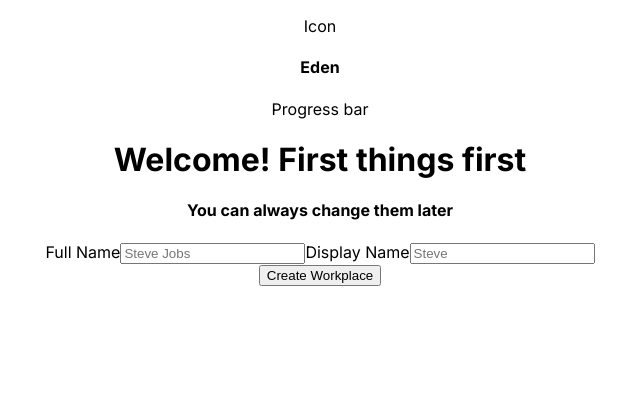
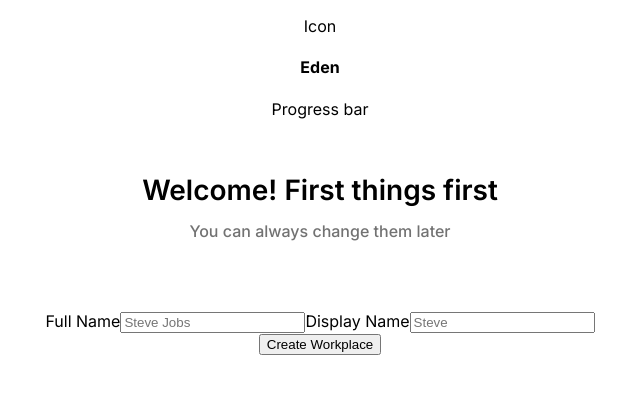
Before and after one commit to Amanthukral12/onboardingui, a React (Create React App) app: page / in a window 1280 px wide. Shown: the top 394 px of the page, without its empty margins (320-960 px from the left). Built offline with nearby package versions, Linux system fonts and the light colour scheme.

Commit message:
Adding base component with styling

```diff
--- a/src/components/Base.js
+++ b/src/components/Base.js
@@ -1,19 +1,15 @@
-import React from 'react'
+import React from "react";
+import "./styles/Base.css";
+const Base = ({ title = "Title", description = "Description", children }) => {
+  return (
+    <div className="baseMain">
+      <div>
+        <p className="title">{title}</p>
+        <p className="description">{description}</p>
+      </div>
+      <div>{children}</div>
+    </div>
+  );
+};
 
-const Base = ({
-    title="Title",
-    description="Description",
-    children
-}) => {
-  return (
-    <div>
-        <div>
-            <h1>{title}</h1>
-            <h4>{description}</h4>
-        </div>
-        <div>{children}</div>
-    </div>
-  )
-}
-
-export default Base
+export default Base;
--- /dev/null
+++ b/src/components/styles/Base.css
@@ -0,0 +1,26 @@
+.baseMain {
+    margin-top: 50px;
+}
+
+.title {
+    font-weight: 600;
+    font-size: 1.75em;
+    line-height: 1.5em;
+    width: 100%;
+    margin-bottom: 0;
+}
+
+.description {
+    color: rgb(114, 114, 114);
+    font-size: 1em;
+    margin-top: 10px;
+    font-weight: 500;
+    margin-bottom: 70px;
+}
+
+.icon {
+    width: 60px;
+    border-radius: 50%;
+    margin-top: 60px;
+    background-color: #664DE5;
+}
```
